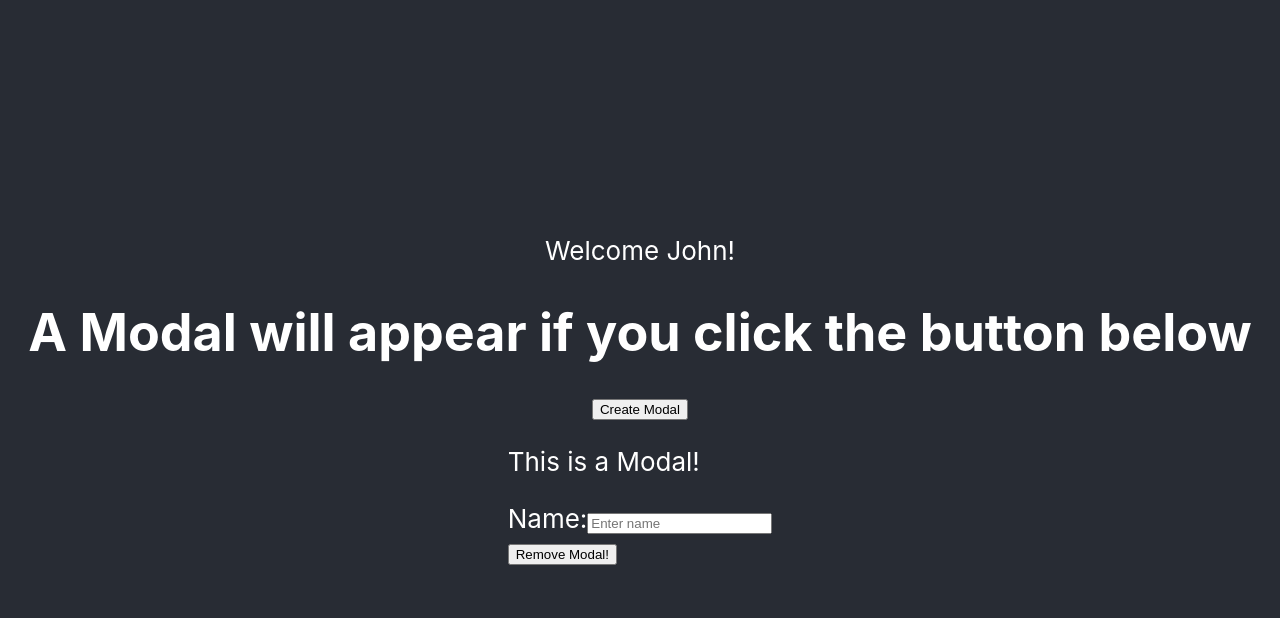
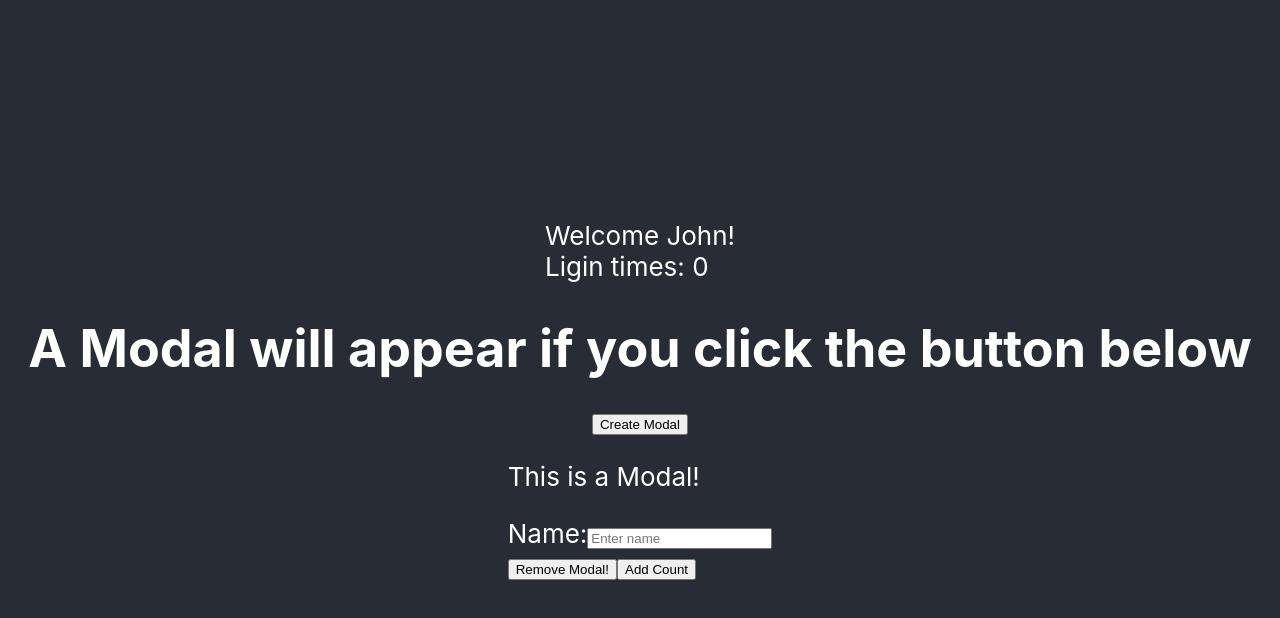
Before and after one commit to ojrealdev/react-learning-alg-expert, a React (Create React App) app: page / in a window 1280 px wide. Both pictures are taken after a click on the button "Create Modal". Shown: the top 618 px of the page. Built offline with nearby package versions, Linux system fonts and the light colour scheme.

Commit message:
implemented setter functions

```diff
--- a/src/App.js
+++ b/src/App.js
@@ -1,9 +1,12 @@
-import { useState } from 'react';
+import { useEffect, useState } from 'react';
 import './App.css';
 
 export default function App() {
 	const [isClicked, setIsClicked] = useState(false);
 	const [name, setName] = useState('John!');
+	const [count, setCount] = useState(0);
+
+	useEffect(() => {}, []);
 
 	const setClick = (msg) => {
 		alert(msg);
@@ -15,6 +18,7 @@ export default function App() {
 			<header className='App-header'>
 				<section>
 					<header>Welcome {name}</header>
+					<div>Ligin times: {count}</div>
 				</section>
 				<h1>A Modal will appear if you click the button below</h1>
 				<button onClick={() => setClick('hello world!')}>Create Modal</button>
@@ -24,6 +28,7 @@ export default function App() {
 						isClicked={isClicked}
 						setIsClicked={setIsClicked}
 						setName={setName}
+						setCount={setCount}
 					>
 						<div>
 							<label htmlFor='name'>Name:</label>
@@ -40,10 +45,16 @@ export default function App() {
 	);
 }
 
-function Modal({ isClicked, setIsClicked, children }) {
+function Modal({ isClicked, setIsClicked, setCount, children }) {
 	const handleClick = (event) => {
 		console.log(event);
 		setIsClicked(false);
+	};
+
+	const handleAddCount = () => {
+		setCount((prevCount) => prevCount + 1);
+		setCount((prevCount) => prevCount + 1);
+		setCount((prevCount) => prevCount + 1);
 	};
 
 	return (
@@ -51,6 +62,7 @@ function Modal({ isClicked, setIsClicked, children }) {
 			<p>This is a Modal!</p>
 			{children}
 			<button onClick={(event) => handleClick(event)}>Remove Modal!</button>
+			<button onClick={handleAddCount}>Add Count</button>
 		</div>
 	);
 }
```
